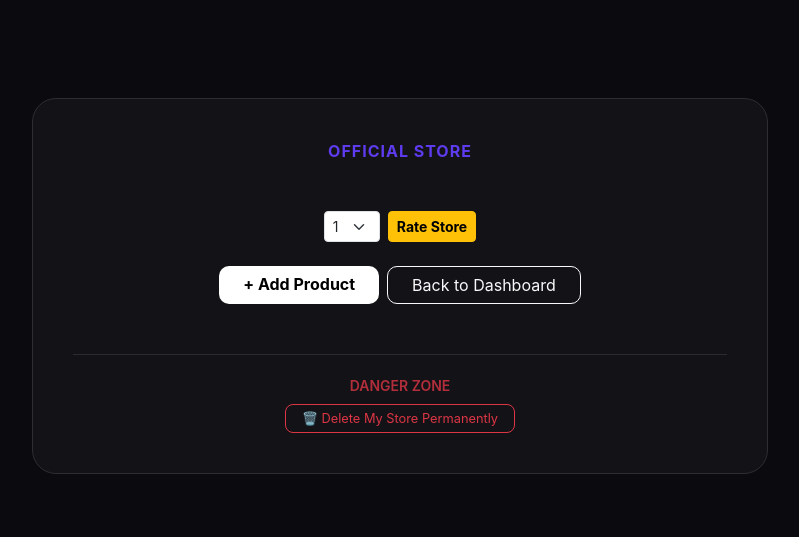
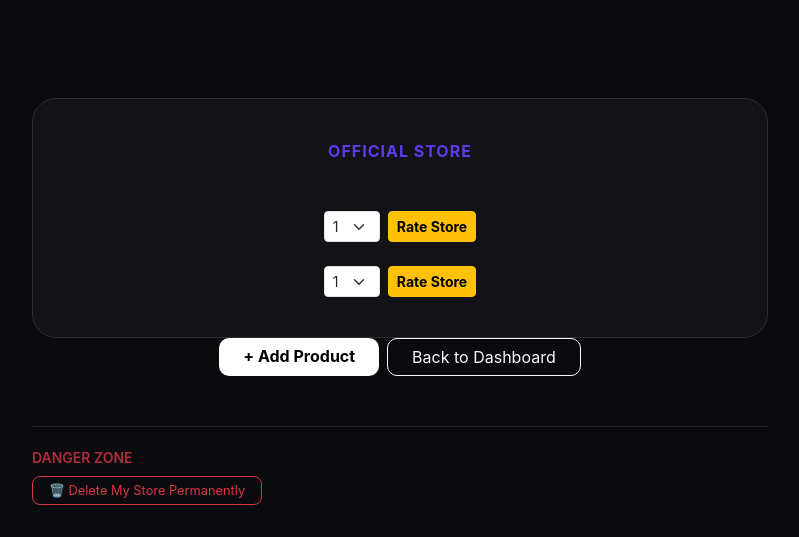
Before and after one commit to AreefHakim/G103, a Flask app: template templates/mystore.html in a window 1280 px wide. Shown: the top 537 px of the page, without its empty margins (240-1039 px from the left). Run offline with Flask 3, Linux system fonts and the light colour scheme; the template is opened without the code that fills it, so the values that code supplies are empty.

Commit message:
Update mystore.html

```diff
--- a/templates/mystore.html
+++ b/templates/mystore.html
@@ -39,6 +39,24 @@
                     <h2 class="display-5 mt-2 mb-4">{{ store.name }}</h2>
                     <p class="description mb-5">{{ store.description }}</p>
                     <div class="mb-4">
+    <form method="POST"
+          action="{{ url_for('rate_store', store_id=store.id) }}"
+          class="d-flex justify-content-center align-items-center gap-2">
+
+        <select name="rating" class="form-select form-select-sm w-auto">
+            <option value="1">1</option>
+            <option value="2">2</option>
+            <option value="3">3</option>
+            <option value="4">4</option>
+            <option value="5">5</option>
+        </select>
+
+        <button type="submit"
+                class="btn btn-sm btn-warning fw-bold">
+            Rate Store
+        </button>
+    </form>
+</div>
 
     <form method="POST"
           action="{{ url_for('rate_store', store_id=store.id) }}"
```
